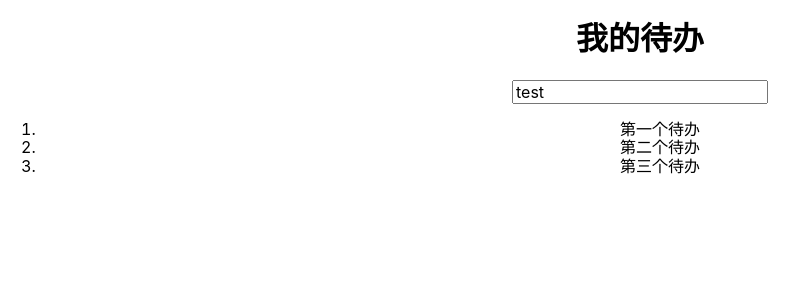
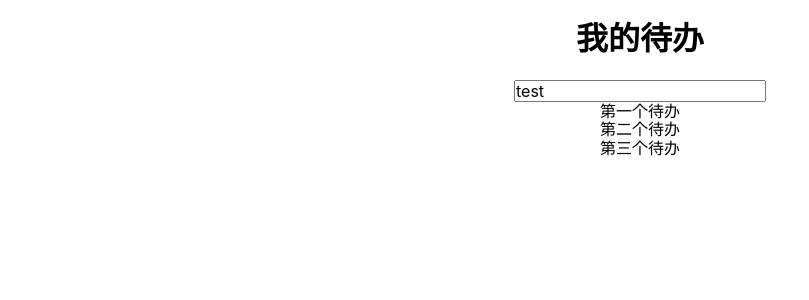
Before and after one commit to upupdayday/react_app, a React (Create React App) app: page / in a window 1280 px wide. Shown: the top 300 px of the page, without its empty margins (0-809 px from the left). Built offline with nearby package versions, Linux system fonts and the light colour scheme.

Commit message:
1.添加reset.css

```diff
--- a/src/App.js
+++ b/src/App.js
@@ -1,5 +1,6 @@
 import React, { Component } from 'react';
 import 'normalize.css';
+import './reset.css';
 import './App.css';
 import TodoInput from './TodoInput';
 import TodoItem from './TodoItem';
--- /dev/null
+++ b/src/reset.css
@@ -0,0 +1,17 @@
+*{
+    margin: 0;
+    padding: 0;
+    box-sizing: border-box;
+}
+*::after{
+    box-sizing: border-box;
+}
+*::before{
+    box-sizing: border-box;
+}
+ul,ol,dl{
+    list-style:none;
+}
+a{
+    color: inherit;
+}
```
